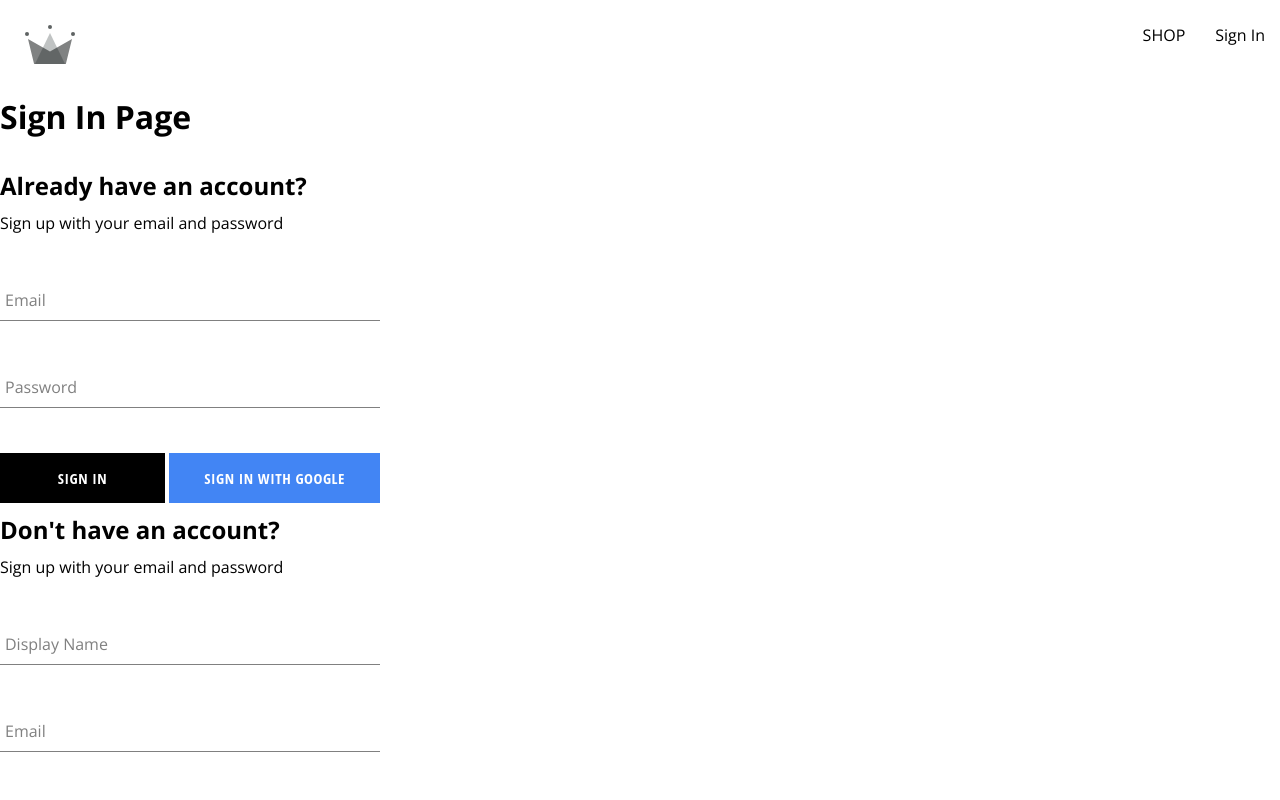
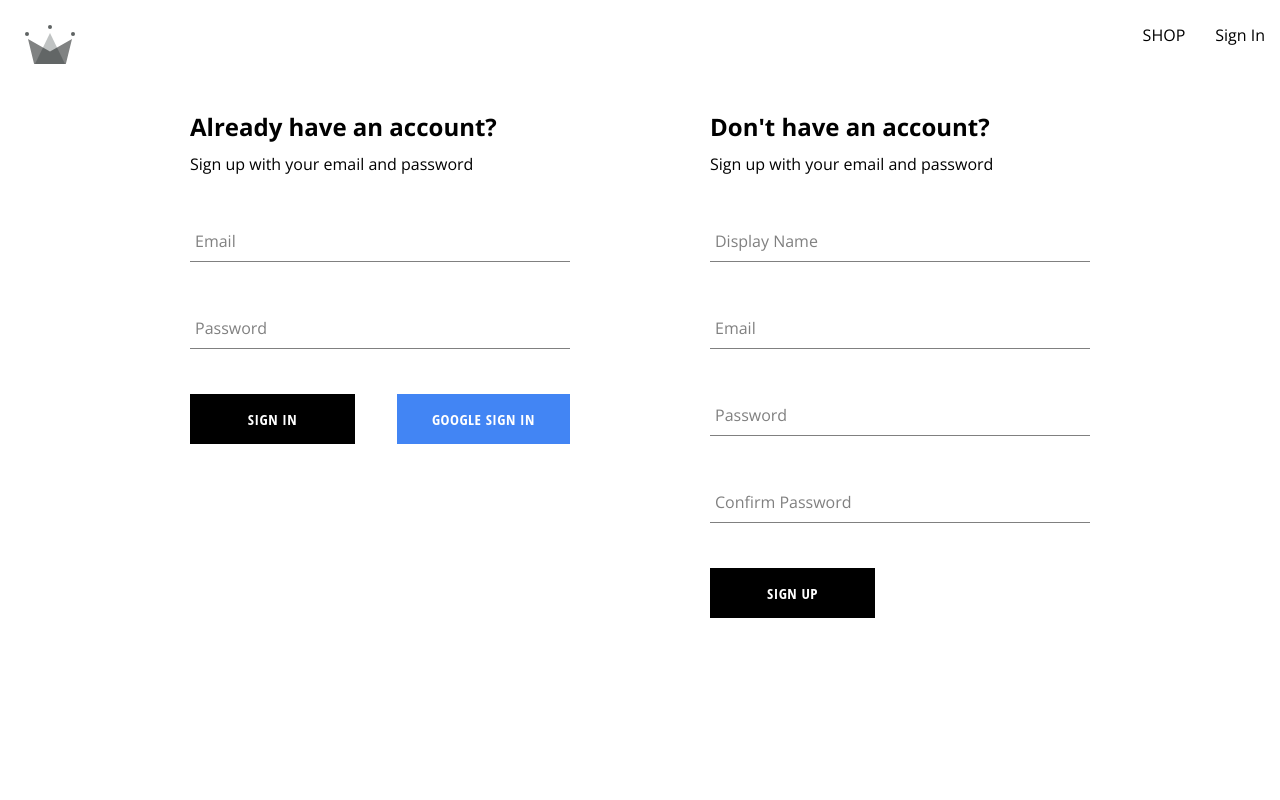
Before and after one commit to Daniil2801/crwn-clothing, a React (Create React App) app: page /auth in a window 1280 px wide. Shown: the top 800 px of the page. Built offline with nearby package versions, Linux system fonts and the light colour scheme.

Commit message:
finalizing authentication page

```diff
--- a/src/components/sign-in-form/sign-in-form.component.jsx
+++ b/src/components/sign-in-form/sign-in-form.component.jsx
@@ -33,7 +33,12 @@
             const response = await signInAuthUserWithEmailAndPassword(email, password);
             console.log(response)
             resetFormFields();
-        } catch(error) {}
+        } catch(error) {
+            if (error.code === 'auth/invalid-credential') {
+                alert('incorrect password or email');
+            }
+            console.log(error)
+        }
     }
 
     const handleChange = (event) => {
@@ -67,7 +72,7 @@
                 />
                 <div className="buttons-container">
                     <Button type="submit">Sign In</Button>
-                    <Button buttonType='google' onClick={signInWithGoogle}>Sign In with Google</Button>
+                    <Button type='button' buttonType='google' onClick={signInWithGoogle}>Google Sign In</Button>
                 </div>
             </form>
         </div>
--- a/src/routes/authentication/authentication.component.jsx
+++ b/src/routes/authentication/authentication.component.jsx
@@ -1,14 +1,11 @@
-import { signInWithGooglePopup, createUserDocumentFromAuth } from "../../utils/firebase/firebase.utils"
-
 import SignUpForm from "../../components/sign-up-form/sign-up-form.component";
 import SignInForm from "../../components/sign-in-form/sign-in-form.component";
 
+import './authentication.styles.scss'
+
 const Authentication = () => {
-
-
     return (
-        <div>
-            <h1>Sign In Page</h1>
+        <div className="authentication-container">
             <SignInForm />
             <SignUpForm />
         </div>
--- /dev/null
+++ b/src/routes/authentication/authentication.styles.scss
@@ -0,0 +1,6 @@
+.authentication-container {
+    display: flex;
+    width: 900px;
+    justify-content: space-between;
+    margin: 30px auto;
+}
```
